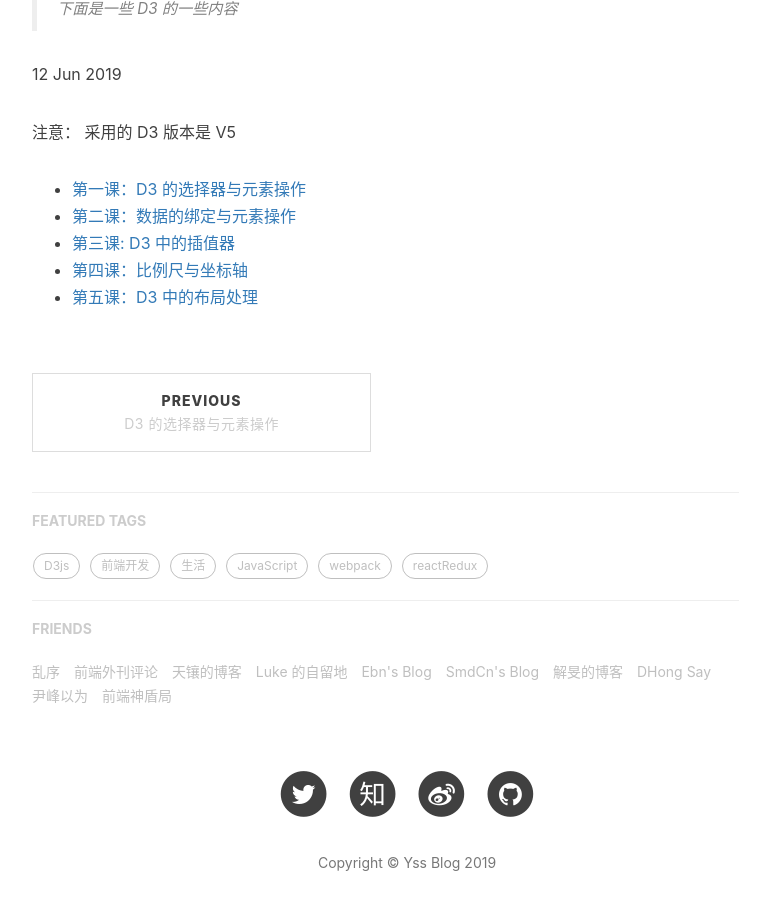
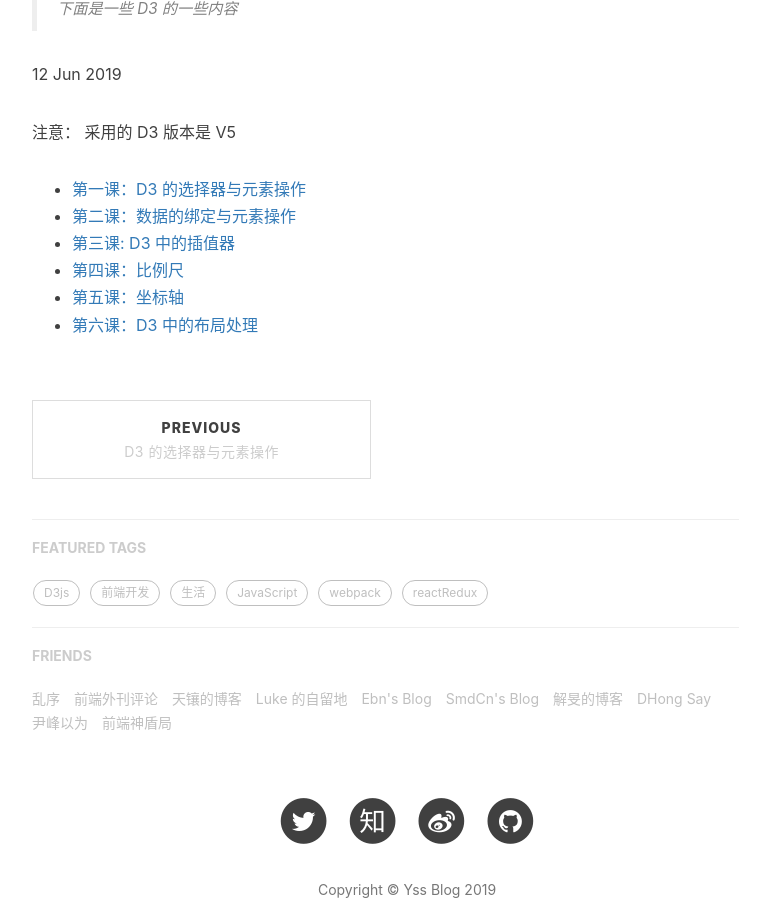
Before and after one commit to BobiY/BobiY.github.io, a Jekyll site: the page built from _posts/2019-6-12-D3.html, in a window 1280 px wide and 900 px high, scrolled down 640 px. Shown: the whole window, without its empty margins (233-1003 px from the left). Built offline with Jekyll 4.4.1, drawn with Linux system fonts in a browser that asks for light colours; nearby versions of some CDN libraries; comment, search, counter and statistics services are not loaded.

Commit message:
修改目录

```diff
--- a/_posts/2019-6-12-D3.html
+++ b/_posts/2019-6-12-D3.html
@@ -25,10 +25,13 @@ tags:
             <a href="https://www.yaoshuaibo.com/d3js/2017/06/15/D3-interpolate/">第三课: D3 中的插值器</a>
         </li>
         <li>
-            <a href="void(0)">第四课：比例尺与坐标轴</a>
+            <a href="void(0)">第四课：比例尺</a>
         </li>
         <li>
-            <a href="void(0)">第五课：D3 中的布局处理</a>
+            <a href="void(0)">第五课：坐标轴</a>
+        </li>
+        <li>
+            <a href="void(0)">第六课：D3 中的布局处理</a>
         </li>
     </ul>
 </div>
```
